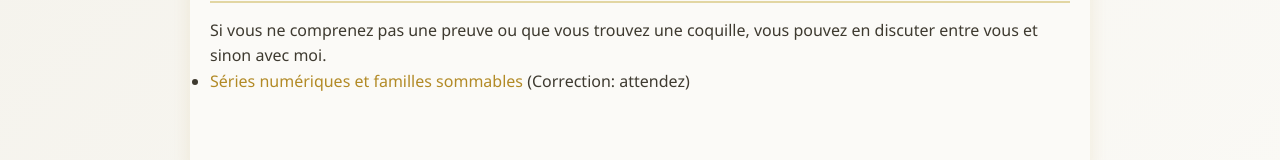
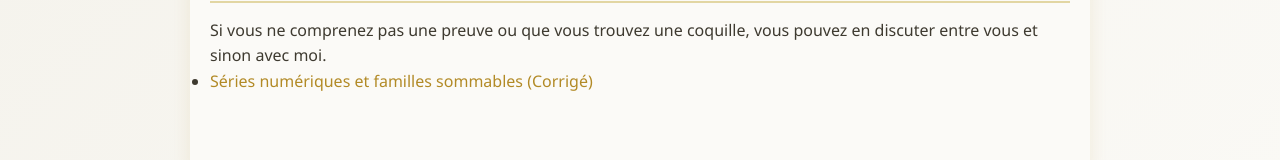
Before and after one commit to MJauberty/mjauberty.github.io, a plain HTML site: page colles/index.html in a window 1280 px wide. Shown: the part 372-532 px from the top of the page. Drawn offline with Linux system fonts and the light colour scheme.

Commit message:
corrections

```diff
--- a/colles/index.html
+++ b/colles/index.html
@@ -30,7 +30,7 @@
         </p>
         <ul>
           <li>
-            <a href = "planchesanscorrection.pdf">Séries numériques et familles sommables</a> (Correction: attendez)
+            <a href = "planchesanscorrection.pdf">Séries numériques et familles sommables</a> <a href="seriesfamillessommablescorrigé.pdf">(Corrigé)</a>
           </li>
         </ul>
     </section>
```
Also changed, not shown: 3 other files.
